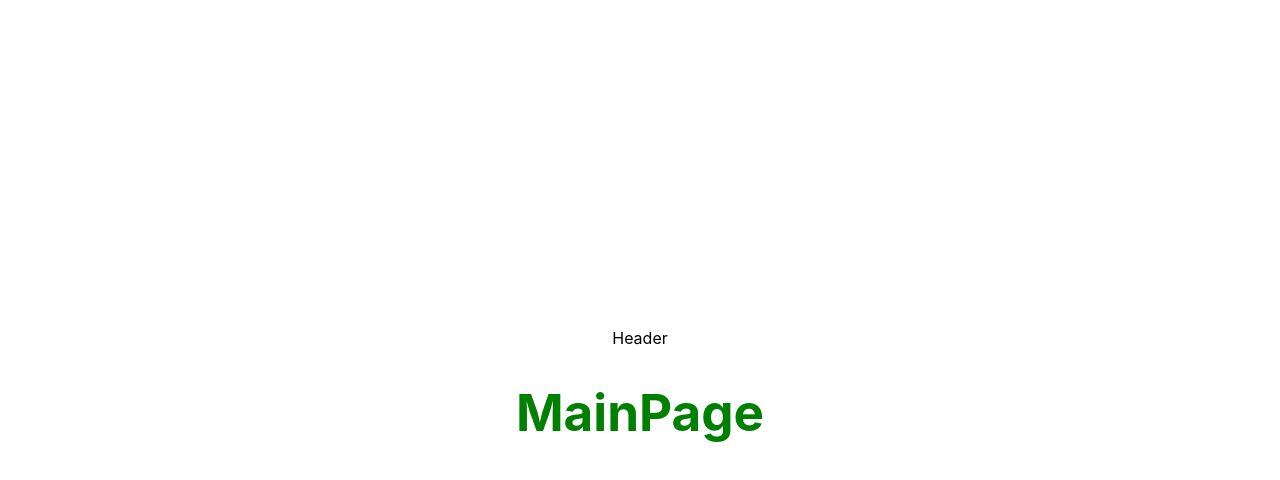
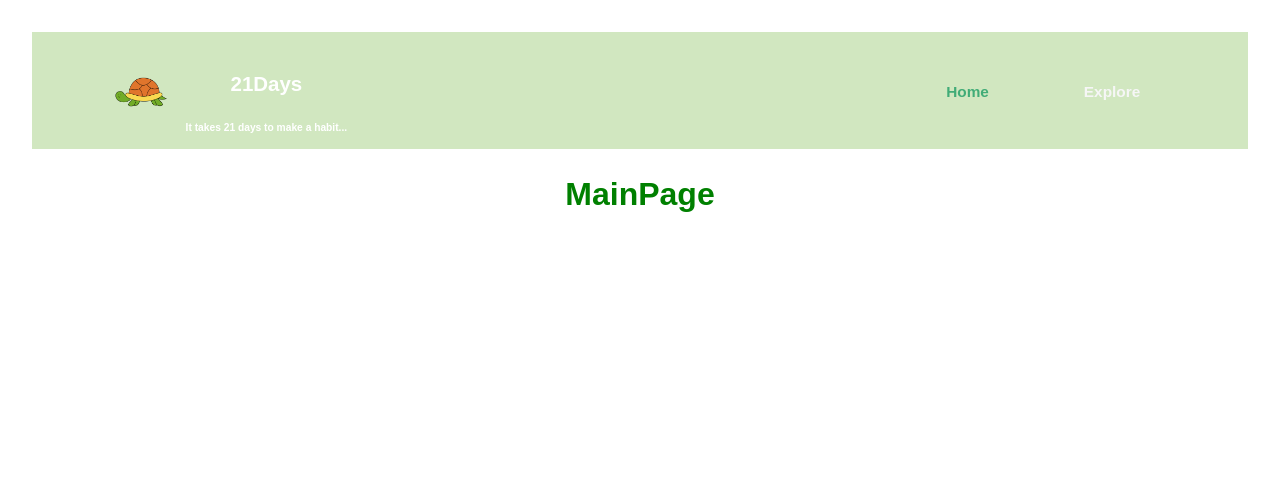
Before and after one commit to LenaKorsakov/21days_project, a React (Vite) app: page / in a window 1280 px wide. Shown: the top 480 px of the page. Built offline with nearby package versions, Linux system fonts and the light colour scheme.

Commit message:
Add: header and base styles

```diff
--- a/src/components/Header/Header.css
+++ b/src/components/Header/Header.css
@@ -0,0 +1,47 @@
+.Header {
+  padding-top: 0.5vh;
+  color: #ffffff;
+  background-color: #d1e7c0;
+  /* max-height: 20vh; */
+  /* background-image: url(); */
+  /* background-size: cover; */
+  /* background-repeat: no-repeat;  */
+
+  & .page-header__container {
+    display: flex;
+    justify-content: space-between;
+    align-items: center;
+    padding-left: 1vw;
+    max-height: 100%;
+  }
+
+  & .page-header-logo__container {
+    display: flex;
+    align-items: center;
+    padding-left: 5vw;
+    max-height: 100%;
+
+    & h3 {
+      font-size: clamp(1vw, 1.6vw, 2vw);
+    }
+
+    & small {
+      font-size: clamp(0.5vw, 0.8vw, 1vw);
+    }
+  }
+
+  & .page-header__logo {
+    max-width: 5vw;
+  }
+
+  & .page-header-nav__list {
+    min-width: 30vw;
+    list-style-type: none;
+    display: flex;
+    flex-wrap: wrap;
+    margin-right: 1vw;
+    padding: 0;
+    align-items: center;
+    justify-content: space-evenly;
+  }
+}
--- a/src/components/Header/Header.jsx
+++ b/src/components/Header/Header.jsx
@@ -1,10 +1,50 @@
-import { Outlet } from 'react-router-dom';
+import { NavLink, Outlet } from 'react-router-dom';
 import './Header.css';
+import { appRoutes } from '../../const/app-routes';
 
 function Header() {
   return (
     <>
-      <div className="Header">Header</div>
+      <header className="Header">
+        <div className="page-header__container">
+          <div className="page-header-logo__container">
+            <img
+              className="page-header__logo"
+              src="../../../public/image/cute-cartoon-turtle-file-with-transparent-background-png.webp"
+              alt="21 days logo"
+            />
+
+            <div className="container">
+              <h3 className="page-header__title">21Days</h3>
+              <small> It takes 21 days to make a habit...</small>
+            </div>
+          </div>
+
+          <ul className="page-header-nav__list">
+            <li>
+              <NavLink
+                to={appRoutes.Main}
+                end
+                className={({ isActive }) =>
+                  isActive ? 'link active' : 'link'
+                }
+              >
+                Home
+              </NavLink>
+            </li>
+            <li>
+              <NavLink
+                className={({ isActive }) =>
+                  isActive ? 'link active' : 'link'
+                }
+                to={appRoutes.Explore}
+              >
+                Explore
+              </NavLink>
+            </li>
+          </ul>
+        </div>
+      </header>
       <Outlet />
     </>
   );
--- a/src/const/app-routes.js
+++ b/src/const/app-routes.js
@@ -3,5 +3,6 @@ export const appRoutes = {
   Habit: '/habit',
   AddHabit: '/add',
   EditHabit: '/habit/edit',
+  Explore: '/habits',
   NotFound: '*',
 };
--- a/src/index.css
+++ b/src/index.css
@@ -1,47 +1,49 @@
+/* GENERAL
+/* Remove the margin in all browsers. */
+
+/* TODO add fonts */
+
+/* COLORS */
+/* TODO add colors */
+
 :root {
-  font-family: Inter, system-ui, Avenir, Helvetica, Arial, sans-serif;
-  line-height: 1.5;
-  font-weight: 400;
-
-  color-scheme: light dark;
-color: black
-  font-synthesis: none;
-  text-rendering: optimizeLegibility;
-  -webkit-font-smoothing: antialiased;
-  -moz-osx-font-smoothing: grayscale;
-  -webkit-text-size-adjust: 100%;
+  --main-color: #e71477;
+  --green: #41ac77;
+  --violet: #484e79;
+  --white: #f6f6f6;
 }
 
 body {
-  margin: 0 auto;
-  display: flex;
-  place-items: center;
-  min-width: 320px;
-  min-height: 100vh;
+  margin: 0;
 }
 
-h1 {
-  font-size: 3.2em;
-  line-height: 1.1;
+* {
+  box-sizing: border-box;
 }
 
-button {
-  border-radius: 8px;
-  border: 1px solid transparent;
-  padding: 0.6em 1.2em;
-  font-size: 1em;
-  font-weight: 500;
-  font-family: inherit;
-  background-color: #1a1a1a;
-  cursor: pointer;
-  transition: border-color 0.25s;
+html,
+body {
+  margin: 0;
+  padding: 0;
 }
-button:hover {
-  border-color: #646cff;
+
+html {
+  font-style: normal;
+  font-weight: 600;
+  font-size: 16px;
+  line-height: 1.5;
+  font-family: 'Arial', sans-serif;
+  height: 100%;
 }
-button:focus,
-button:focus-visible {
-  outline: 4px auto -webkit-focus-ring-color;
+
+body {
+  width: 100%;
+  height: 100%;
+  overflow-wrap: break-word;
+}
+
+main {
+  display: block;
 }
 
 .container {
@@ -52,10 +54,41 @@ button:focus-visible {
   flex-direction: column;
 }
 
+a {
+  text-decoration: none;
+}
+
 .btn {
-  border: none;
-  border-radius: 5px;
-  background-color: black;
-  color: white;
-  padding: 2vh 2vw;
+  display: inline-flex;
+  justify-content: center;
+  align-items: center;
+  padding: 0.3rem 0.5rem;
+  font-weight: 600;
+  font-size: clamp(0.4rem, 1.2vw, 2rem);
+  line-height: 1.2;
+  color: black;
+  background-color: rgba(255, 255, 255, 0);
+  border: 1px solid var(--main-color);
+  border-radius: 47px;
+  cursor: pointer;
 }
+
+.btn:hover {
+  background-color: var(--main-color);
+}
+
+.link {
+  padding: 0;
+  font: inherit;
+  font-size: clamp(0.8vw, 1.2vw, 1.3vw);
+  color: var(--white);
+  overflow-wrap: anywhere;
+  background-color: rgba(255, 255, 255, 0);
+  cursor: pointer;
+}
+
+.link.active {
+  cursor: default;
+  pointer-events: none;
+  color: var(--green);
+}
```
Also changed, not shown: public/image/cute-cartoon-turtle-file-with-transparent-background-png.webp (added).
